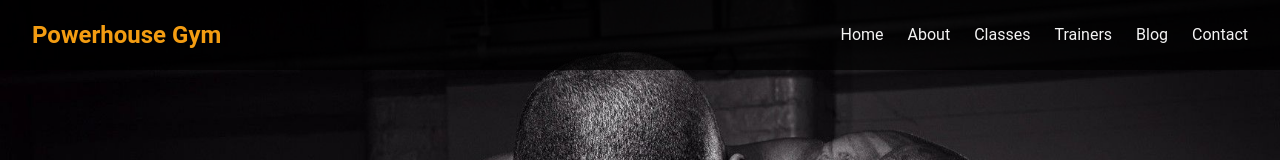
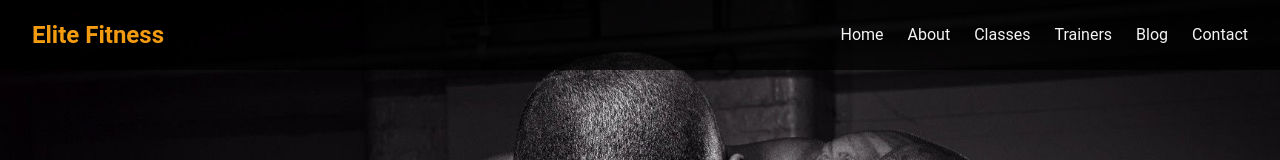
Before and after one commit to ragulv-dev/gym-landing, a React (Vite) app in the folder GYM/: page / in a window 1280 px wide. Shown: the top 160 px of the page. Built offline with nearby package versions, Linux system fonts and the light colour scheme.

Commit message:
feat(navbar): update Navbar component

```diff
--- a/GYM/pages/Navbar.jsx
+++ b/GYM/pages/Navbar.jsx
@@ -16,7 +16,7 @@ const Navbar = () => {
     <header>
       <nav className="navbar">
         <Link to="/" className="nav-logo">
-          Powerhouse Gym
+          Elite Fitness
         </Link>
         <ul className={menuActive ? "nav-menu active" : "nav-menu"}>
           <li className="nav-item">
```
